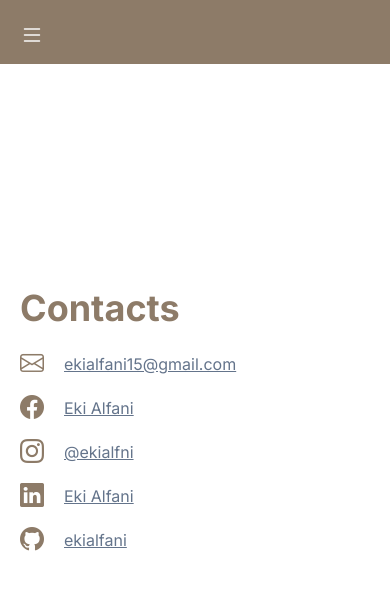
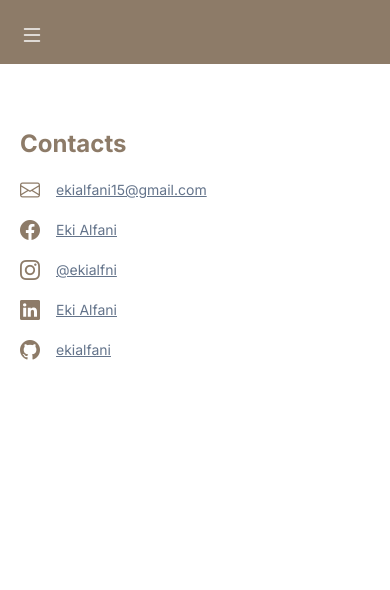
Before and after one commit to ekialfani/portfolio, a React (Create React App) app: page /contacts in a window 390 px wide. Shown: the top 590 px of the page. Built offline with nearby package versions, Linux system fonts and the light colour scheme.

Commit message:
fix: responsive design on the contacts page

```diff
--- a/src/pages/Contacts.js
+++ b/src/pages/Contacts.js
@@ -1,72 +1,72 @@
 function Contacts() {
   return (
-    <div className="h-full flex flex-col justify-center">
+    <div className="md:h-full md:flex flex-col justify-center">
       <h2
-        className="text-4xl text-custom-shadow font-bold mb-5">
+        className="capitalize text-2xl sm:text-3xl md:text-4xl 2xl:text-6xl font-bold mt-24 mb-4 md:mt-10 md:mb-5 2xl:mb-8 text-custom-shadow">
         Contacts
       </h2>
       <ul className="flex gap-y-3 flex-col">
         <li>
           <a
-            className="inline-block flex items-center gap-5"
+            className="inline-block flex items-center gap-x-4 md:gap-5"
             href="ekialfani15@gmail.com"
             target="_blank"
             rel="noreferrer">
-            <i className="bi bi-envelope text-2xl text-custom-shadow"></i>
+            <i className="bi bi-envelope text-xl md:text-2xl text-custom-shadow"></i>
             <span
-              className="underline text-slate-500">
+              className="underline text-sm md:text-base text-slate-500">
               ekialfani15@gmail.com
             </span>
           </a>
         </li>
         <li>
           <a
-            className="inline block flex gap-5 items-center"
+            className="inline block flex gap-x-4 md:gap-5 items-center"
             href="https://www.facebook.com/ekialfani"
             target="_blank"
             rel="noreferrer">
-            <i className="bi bi-facebook text-2xl text-custom-shadow"></i>
+            <i className="bi bi-facebook text-xl md:text-2xl text-custom-shadow"></i>
             <span
-              className="underline capitalize text-slate-500">
+              className="underline text-sm md:text-base capitalize text-slate-500">
               eki alfani
             </span>
           </a>
         </li>
         <li>
           <a
-            className="inline-block flex items-center gap-5"
+            className="inline-block flex items-center gap-x-4 md:gap-5"
             href="https://www.instagram.com/ekialfni/"
             target="_blank"
             rel="noreferrer">
-            <i className="bi bi-instagram text-2xl text-custom-shadow"></i>
+            <i className="bi bi-instagram text-xl md:text-2xl text-custom-shadow"></i>
             <span
-              className="underline text-slate-500">
+              className="underline text-sm md:text-base text-slate-500">
               @ekialfni
             </span>
           </a>
         </li>
         <li>
           <a
-            className="inline-block flex items-center gap-5"
+            className="inline-block flex items-center gap-x-4 md:gap-5"
             href="https://www.linkedin.com/in/eki-alfani-1a1122271"
             target="_blank"
             rel="noreferrer">
-            <i className="bi bi-linkedin text-2xl text-custom-shadow"></i>
+            <i className="bi bi-linkedin text-xl md:text-2xl text-custom-shadow"></i>
             <span
-              className="underline text-slate-500 capitalize">
+              className="underline text-sm md:text-base text-slate-500 capitalize">
               eki alfani
             </span>
           </a>
         </li>
         <li>
           <a
-            className="flex items-center gap-5"
+            className="flex items-center gap-x-4 md:gap-5"
             href="https://github.com/ekialfani"
             target="_blank"
             rel="noreferrer">
-            <i className="bi bi-github text-2xl text-custom-shadow"></i>
+            <i className="bi bi-github text-xl md:text-2xl text-custom-shadow"></i>
             <span
-              className="underline text-slate-500">
+              className="underline text-sm md:text-xl text-slate-500">
               ekialfani
             </span>
           </a>
```
